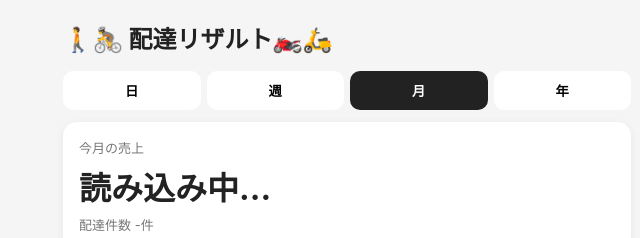
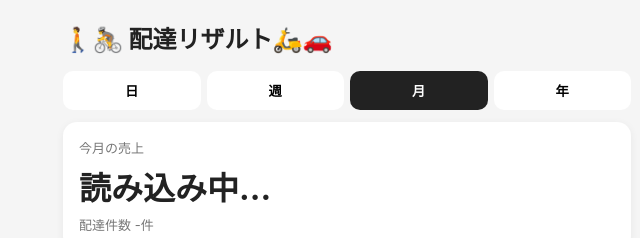
Before and after one commit to chikaraogita1971/delivery-result-app, a website: page index.html in a window 1280 px wide. Shown: the top 238 px of the page, 293-933 px from the left. Drawn offline with Linux system fonts and the light colour scheme; a script that the page names is missing.

Commit message:
Update index.html

```diff
--- a/index.html
+++ b/index.html
@@ -146,7 +146,7 @@
 <body>
   <div class="app">
 
-    <h1>🚶🚴 配達リザルト🏍️🛵</h1>
+    <h1>🚶🚴 配達リザルト🛵🚗</h1>
 
     <div class="tabs">
       <button class="tab" data-period="day">日</button>
```
